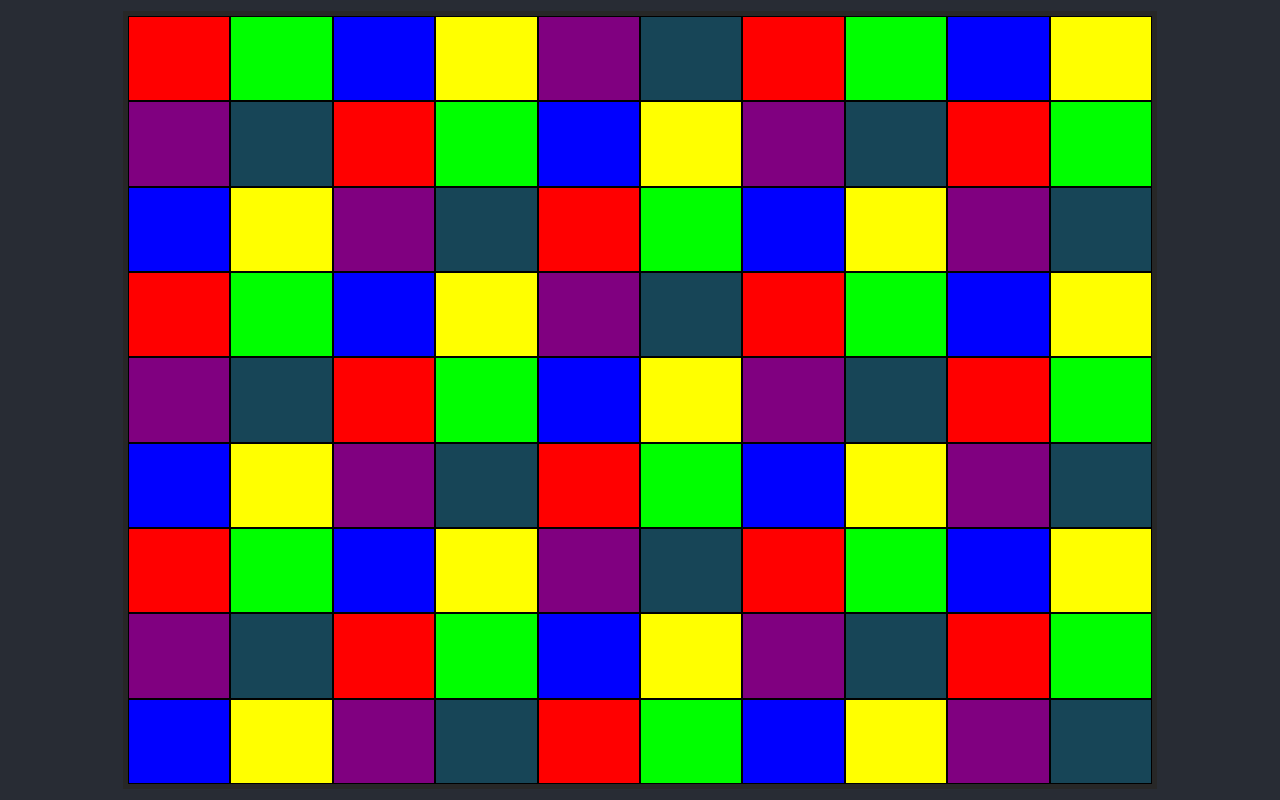
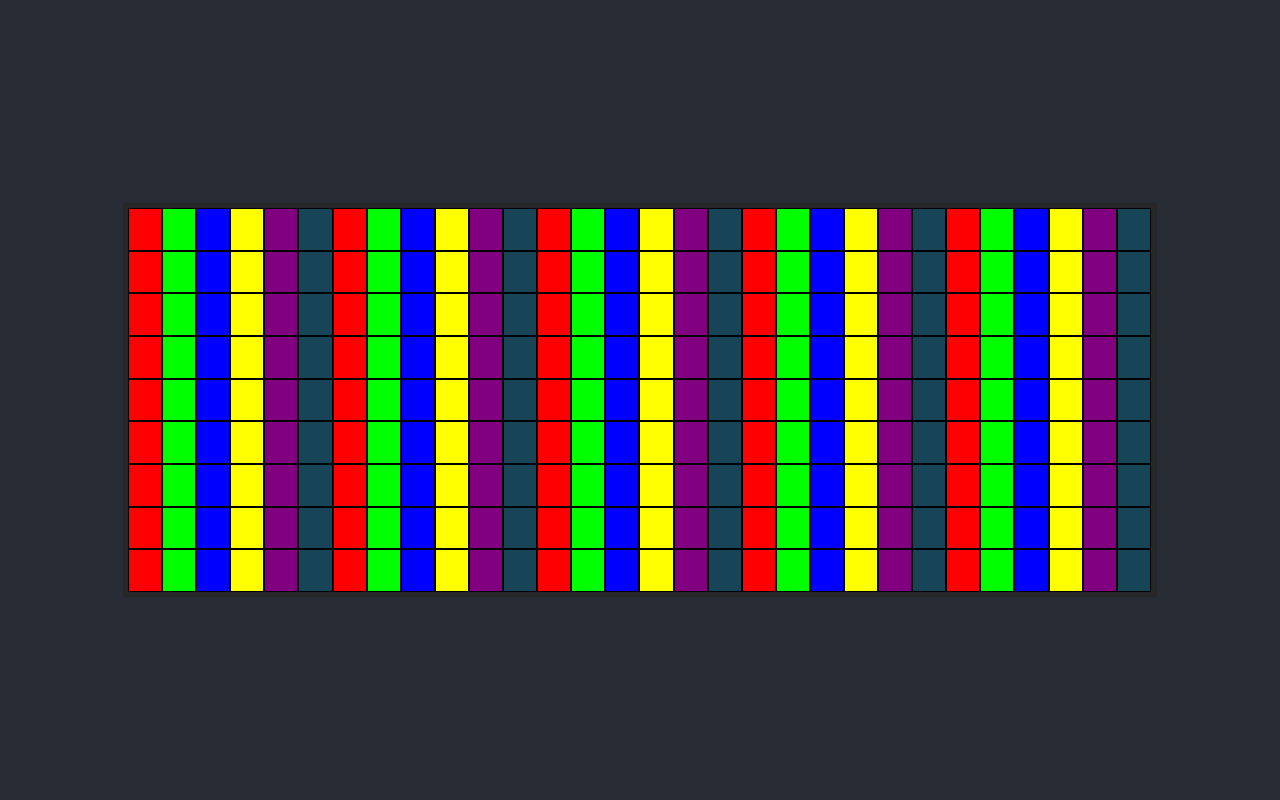
Before and after one commit to JoonasPel/bad_copy_of_rplace, a React (Create React App) app: page / in a window 1280 px wide. Built offline with nearby package versions, Linux system fonts and the light colour scheme.

Commit message:
bigger canvas

```diff
--- a/src/App.css
+++ b/src/App.css
@@ -15,9 +15,9 @@
 
 .grid-cont {
   width: 80vw;
-  height: 60vw;
+  height: 30vw;
   display: grid;
-  grid-template-columns: repeat(10, 10%);
+  grid-template-columns: repeat(30, 3.33%);
   background-color: #272727;
   padding: 5px;
 }
@@ -27,3 +27,8 @@
   height: 1fr;
   border: 1px solid rgba(0, 0, 0, 1);
 }
+.highlighted-grid-item {
+  width: 1fr;
+  height: 1fr;
+  border: 1px solid rgb(255, 255, 255);
+}
--- a/src/components/Canvas.js
+++ b/src/components/Canvas.js
@@ -3,11 +3,6 @@ import '../App.css';
 import Pixel from './Pixel';
 
 const Canvas = () => {
-
-  const changePixelColor = (index) => {
-    console.log(index);
-  };
-
   const [pixels, setPixels] = useState([
     '#FF0000','#00FF00','#0000FF','#FFFF00','#800080','#174557',
     '#FF0000','#00FF00','#0000FF','#FFFF00','#800080','#174557',
@@ -24,13 +19,49 @@ const Canvas = () => {
     '#FF0000','#00FF00','#0000FF','#FFFF00','#800080','#174557',
     '#FF0000','#00FF00','#0000FF','#FFFF00','#800080','#174557',
     '#FF0000','#00FF00','#0000FF','#FFFF00','#800080','#174557',
+    '#FF0000','#00FF00','#0000FF','#FFFF00','#800080','#174557',
+    '#FF0000','#00FF00','#0000FF','#FFFF00','#800080','#174557',
+    '#FF0000','#00FF00','#0000FF','#FFFF00','#800080','#174557',
+    '#FF0000','#00FF00','#0000FF','#FFFF00','#800080','#174557',
+    '#FF0000','#00FF00','#0000FF','#FFFF00','#800080','#174557',
+    '#FF0000','#00FF00','#0000FF','#FFFF00','#800080','#174557',
+    '#FF0000','#00FF00','#0000FF','#FFFF00','#800080','#174557',
+    '#FF0000','#00FF00','#0000FF','#FFFF00','#800080','#174557',
+    '#FF0000','#00FF00','#0000FF','#FFFF00','#800080','#174557',
+    '#FF0000','#00FF00','#0000FF','#FFFF00','#800080','#174557',
+    '#FF0000','#00FF00','#0000FF','#FFFF00','#800080','#174557',
+    '#FF0000','#00FF00','#0000FF','#FFFF00','#800080','#174557',
+    '#FF0000','#00FF00','#0000FF','#FFFF00','#800080','#174557',
+    '#FF0000','#00FF00','#0000FF','#FFFF00','#800080','#174557',
+    '#FF0000','#00FF00','#0000FF','#FFFF00','#800080','#174557',
+    '#FF0000','#00FF00','#0000FF','#FFFF00','#800080','#174557',
+    '#FF0000','#00FF00','#0000FF','#FFFF00','#800080','#174557',
+    '#FF0000','#00FF00','#0000FF','#FFFF00','#800080','#174557',
+    '#FF0000','#00FF00','#0000FF','#FFFF00','#800080','#174557',
+    '#FF0000','#00FF00','#0000FF','#FFFF00','#800080','#174557',
+    '#FF0000','#00FF00','#0000FF','#FFFF00','#800080','#174557',
+    '#FF0000','#00FF00','#0000FF','#FFFF00','#800080','#174557',
+    '#FF0000','#00FF00','#0000FF','#FFFF00','#800080','#174557',
+    '#FF0000','#00FF00','#0000FF','#FFFF00','#800080','#174557',
+    '#FF0000','#00FF00','#0000FF','#FFFF00','#800080','#174557',
+    '#FF0000','#00FF00','#0000FF','#FFFF00','#800080','#174557',
+    '#FF0000','#00FF00','#0000FF','#FFFF00','#800080','#174557',
+    '#FF0000','#00FF00','#0000FF','#FFFF00','#800080','#174557',
+    '#FF0000','#00FF00','#0000FF','#FFFF00','#800080','#174557',
+    '#FF0000','#00FF00','#0000FF','#FFFF00','#800080','#174557',
   ]);
+  const [highlightedPixelIdx, setHighlightedPixelIdx] = useState(-1);
+
+  const selectPixel = (index) => {
+    console.log(index);
+    setHighlightedPixelIdx(index);
+  };
 
   return (
     <div className="grid-cont">
       {pixels.map((pixel, index) => (
       <Pixel key={index} index={index} color={pixel}
-        changePixelColor={changePixelColor}/>
+        highlightIdx={highlightedPixelIdx} selectPixel={selectPixel}/>
       ))}
     </div>
   );
--- a/src/components/Pixel.js
+++ b/src/components/Pixel.js
@@ -1,9 +1,12 @@
 import '../App.css';
 
-const Pixel = ({index, color, changePixelColor}) => {
+const Pixel = ({index, color, highlightIdx, selectPixel}) => {
+  const highlighted = highlightIdx === index;
+
   return (
-    <div className="grid-item" style={{backgroundColor: color}}
-      onClick={() => changePixelColor(index)} />
+    <div style={{backgroundColor: color}} onClick={() => selectPixel(index)}
+    className={highlighted ? "highlighted-grid-item" : "grid-item"}>
+    </div>
   );
 };
 
```
